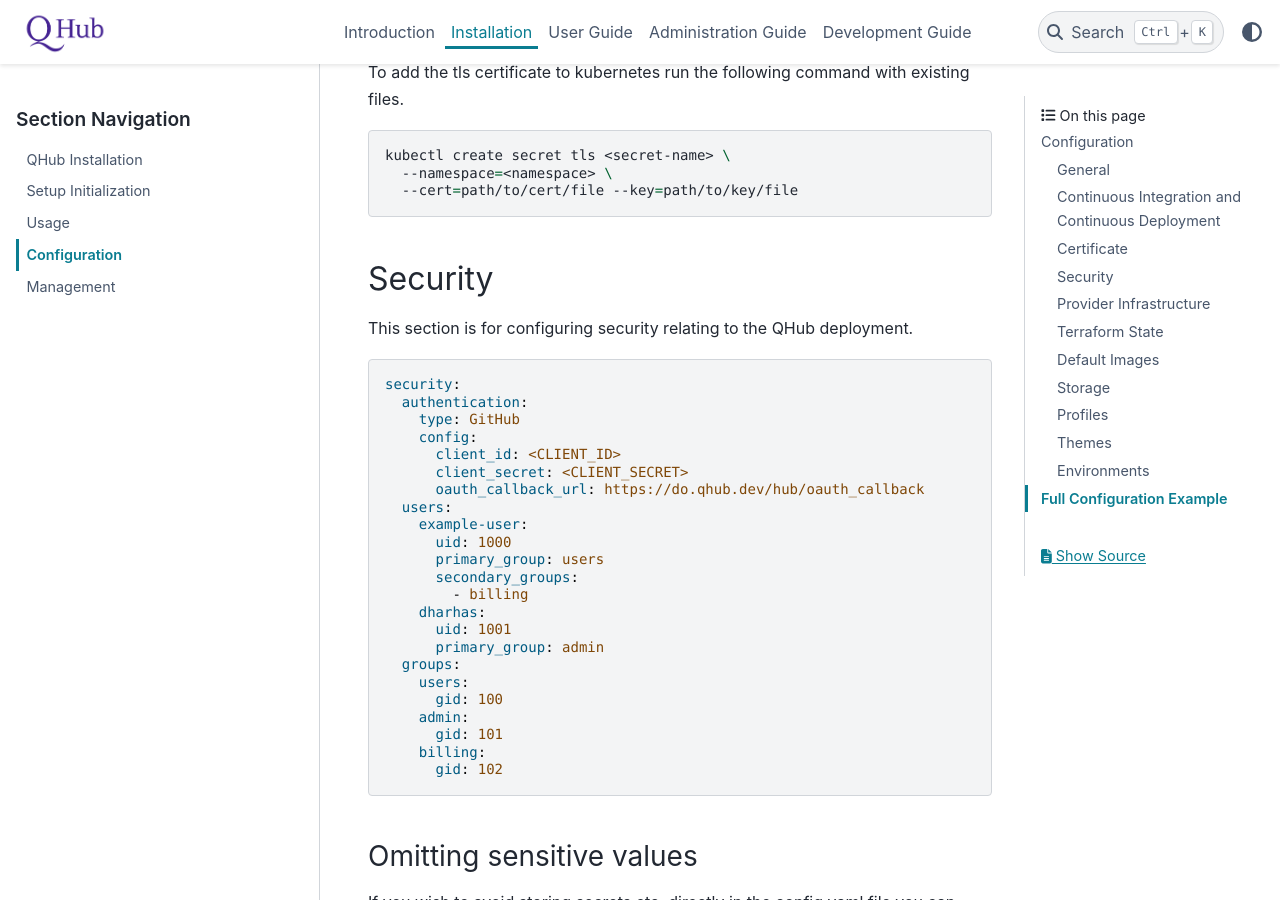
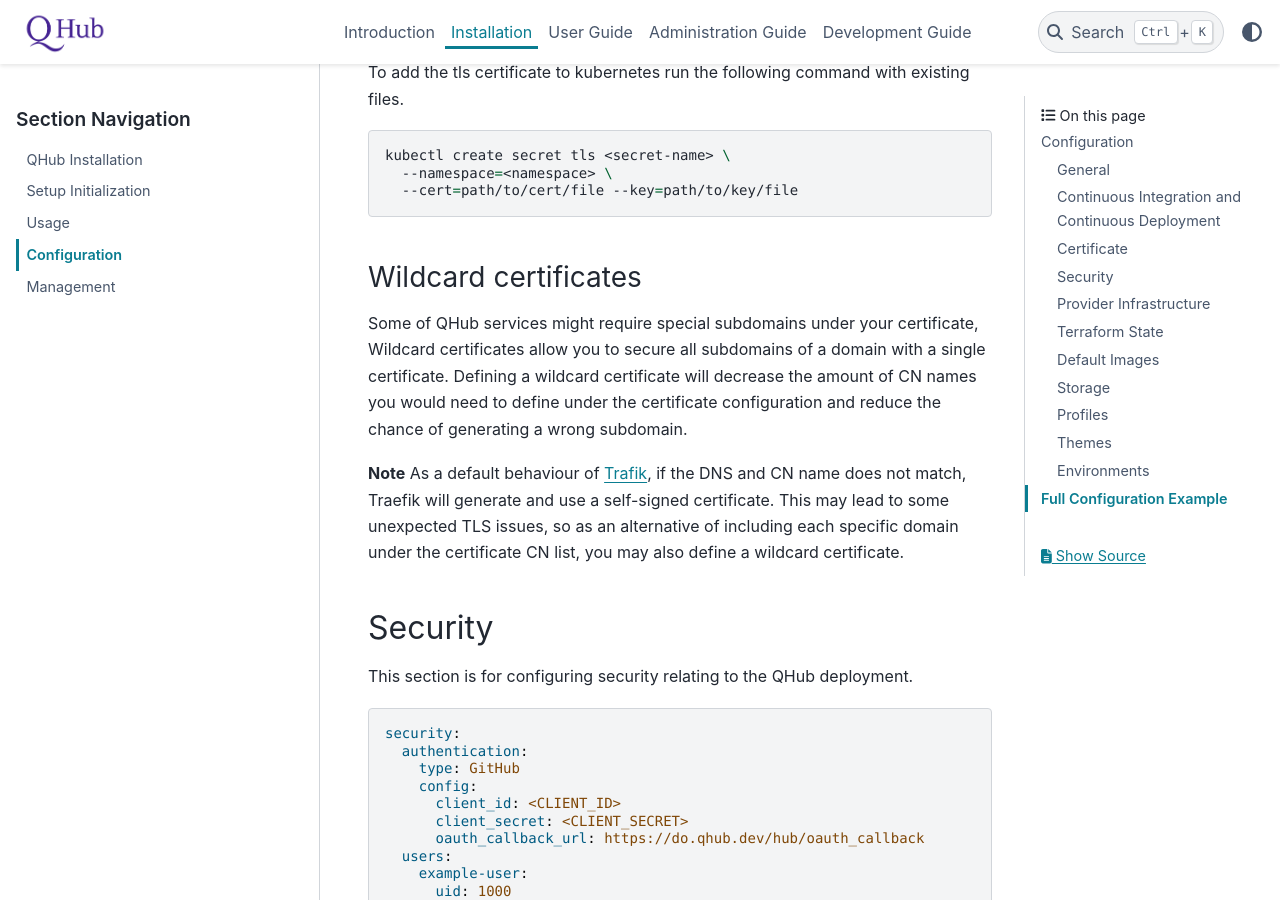
Before and after one commit to nebari-dev/nebari, a Sphinx documentation site: the page built from docs/source/installation/configuration.md, in a window 1280 px wide and 900 px high, scrolled down 2372 px. Built offline with Sphinx 7.4.7 and the PyData theme 0.15.4, drawn with Linux system fonts in a browser that asks for light colours.

Commit message:
Add Traefik wildcard docs

````diff
--- a/docs/source/installation/configuration.md
+++ b/docs/source/installation/configuration.md
@@ -119,6 +119,15 @@
   --namespace=<namespace> \
   --cert=path/to/cert/file --key=path/to/key/file
 ```
+
+### Wildcard certificates
+
+Some of QHub services might require special subdomains under your certificate, Wildcard certificates allow you to secure all subdomains of a domain with a single certificate. Defining a wildcard certificate will decrease the amount of CN names you would need to define under the certificate configuration and reduce the chance of generating a wrong subdomain.
+
+**Note**
+As a default behaviour of [Trafik](https://doc.traefik.io/traefik/https/tls/#default-certificate), if the DNS and CN name does not match, Traefik will generate and use a self-signed certificate. This may lead to some unexpected TLS issues, so as an alternative of including each specific domain under the certificate CN list, you may also define a wildcard certificate.
+
+
 
 ## Security
 
````
